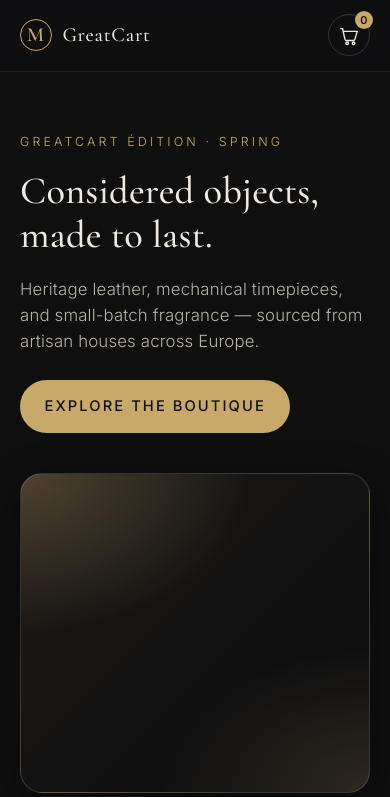
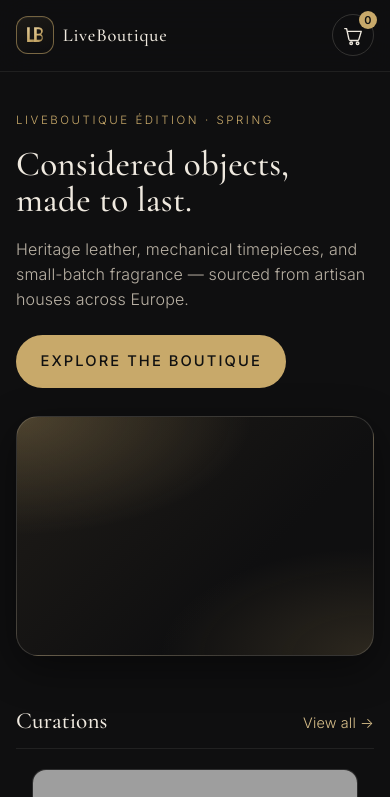
Before and after one commit to ppzcarecart/test-ecommerce, a Django app: page / in a window 390 px wide. Shown: the top 797 px of the page. Run offline with Django 5.2, Linux system fonts and the light colour scheme; data comes from the database, SQL or seed files in the repository; grey boxes are pictures that could not be loaded.

Commit message:
rebrand: GreatCart → LiveBoutique + new LB monogram + mobile fit
- Replace 'M' brand text with custom LB serif monogram SVG (gold gradient,
  rounded-square mark) in header and PWA icons (192/512 PNG + master SVG)
- Wire SITE_NAME, JS namespace, SW cache key, hero/eyebrow copy through
  to LiveBoutique
- Fix mobile horizontal overflow: overflow-x: hidden on html/body, max-width
  100vw, minmax(0, 1fr) on hero/pdp/cart/checkout grids, breakpoint-tightened
  padding (1rem on <480px, 1.25rem above), 2-up product grid below 600px,
  hero__art height 240→320→460px, single-col checkout row on small viewports
- Reduce hero title clamp floor (2.4→2.0rem) and hero__art height for phones
- Word-wrap headings/long copy with overflow-wrap: anywhere
- Expose flex-shrink: 0 on cart link to keep header stable
- Add screenshots/ to .gitignore

Co-Authored-By: Claude Opus 4.7 <noreply@anthropic.com>

```diff
--- a/core/context_processors.py
+++ b/core/context_processors.py
@@ -15,7 +15,7 @@ def site(request):
         nav_categories = []
 
     return {
-        "SITE_NAME": getattr(settings, "SITE_NAME", "GreatCart"),
+        "SITE_NAME": getattr(settings, "SITE_NAME", "LiveBoutique"),
         "SITE_TAGLINE": getattr(settings, "SITE_TAGLINE", "Curated luxury goods"),
         "DEFAULT_CURRENCY": getattr(settings, "DEFAULT_CURRENCY", "USD"),
         "STRIPE_PUBLIC_KEY": getattr(settings, "STRIPE_PUBLIC_KEY", ""),
--- a/shop/settings.py
+++ b/shop/settings.py
@@ -125,7 +125,7 @@ DJANGO_ADMIN_USERNAME = config("DJANGO_ADMIN_USERNAME", default="admin")
 DJANGO_ADMIN_PASSWORD = config("DJANGO_ADMIN_PASSWORD", default="ChangeMe123!")
 
 # Site / brand metadata (also exposed via context processor)
-SITE_NAME = "GreatCart"
+SITE_NAME = "LiveBoutique"
 SITE_TAGLINE = "Curated luxury goods"
 
 # Security niceties for production deployments
--- a/static/css/styles.css
+++ b/static/css/styles.css
@@ -25,6 +25,7 @@
 }
 
 * { box-sizing: border-box; }
+html, body { overflow-x: hidden; }
 html { -webkit-text-size-adjust: 100%; }
 body {
   margin: 0;
@@ -38,9 +39,15 @@ body {
   text-rendering: optimizeLegibility;
   min-height: 100dvh;
   padding-bottom: env(safe-area-inset-bottom);
+  width: 100%;
+  max-width: 100vw;
 }
 
-img { max-width: 100%; display: block; }
+img, svg { max-width: 100%; display: block; height: auto; }
+h1, h2, h3, p, .hero__lede, .pdp__short {
+  overflow-wrap: anywhere;
+  word-wrap: break-word;
+}
 a { color: inherit; text-decoration: none; transition: color .2s ease; }
 a:hover { color: var(--gold-soft); }
 
@@ -51,8 +58,8 @@ h1, h2, h3 {
   line-height: 1.15;
   margin: 0 0 0.6em;
 }
-h1 { font-size: clamp(2.1rem, 6vw, 3.4rem); }
-h2 { font-size: clamp(1.55rem, 3.5vw, 2.1rem); }
+h1 { font-size: clamp(1.9rem, 6vw, 3.4rem); }
+h2 { font-size: clamp(1.45rem, 3.5vw, 2.1rem); }
 h3 { font-size: 1.15rem; font-weight: 500; }
 
 p { margin: 0 0 1em; }
@@ -76,23 +83,34 @@ p { margin: 0 0 1em; }
 .site-header__inner {
   max-width: var(--container);
   margin: 0 auto;
-  padding: .9rem 1.25rem;
-  display: flex; align-items: center; gap: 1rem;
+  padding: .9rem 1rem;
+  display: flex; align-items: center; gap: .75rem;
   justify-content: space-between;
 }
+@media (min-width: 480px) {
+  .site-header__inner { padding: .9rem 1.25rem; gap: 1rem; }
+}
 .brand {
-  display: flex; align-items: center; gap: .65rem;
-  font-family: var(--serif); font-size: 1.25rem; letter-spacing: .04em;
+  display: flex; align-items: center; gap: .55rem;
+  font-family: var(--serif); font-size: 1.15rem; letter-spacing: .04em;
+  min-width: 0;
 }
+@media (min-width: 480px) { .brand { font-size: 1.25rem; gap: .65rem; } }
 .brand__mark {
-  width: 32px; height: 32px;
-  border-radius: 50%;
+  width: 38px; height: 38px;
+  border-radius: 12px;
   display: grid; place-items: center;
-  border: 1px solid var(--gold);
-  color: var(--gold);
-  font-weight: 600;
+  border: 1px solid rgba(200, 169, 106, 0.55);
+  background: linear-gradient(160deg, rgba(200,169,106,.08), rgba(200,169,106,0));
+  flex-shrink: 0;
+  box-shadow: 0 1px 0 rgba(255,255,255,0.04) inset;
 }
-.brand__name { font-weight: 500; }
+.brand__mark svg { width: 28px; height: 28px; }
+.brand__name {
+  font-weight: 500;
+  white-space: nowrap;
+  overflow: hidden; text-overflow: ellipsis;
+}
 .primary-nav {
   display: none; gap: 1.6rem; font-size: .92rem;
   text-transform: uppercase; letter-spacing: .14em;
@@ -109,6 +127,7 @@ p { margin: 0 0 1em; }
   border: 1px solid var(--line-strong);
   border-radius: 50%;
   color: var(--ink);
+  flex-shrink: 0;
 }
 .cart-link:hover { border-color: var(--gold); color: var(--gold); }
 .cart-link__count {
@@ -122,30 +141,33 @@ p { margin: 0 0 1em; }
 /* ---------- Hero ---------- */
 .hero {
   max-width: var(--container);
-  margin: 1.5rem auto 0;
-  padding: 1.25rem;
+  margin: 1rem auto 0;
+  padding: 1rem;
   display: grid;
-  gap: 1.5rem;
-  grid-template-columns: 1fr;
+  gap: 1.25rem;
+  grid-template-columns: minmax(0, 1fr);
   align-items: center;
 }
-.hero__content { padding: 1rem 0; }
+@media (min-width: 480px) { .hero { padding: 1.25rem; } }
+.hero__content { padding: .5rem 0; min-width: 0; }
 .hero__eyebrow {
-  font-size: .78rem; letter-spacing: .25em; text-transform: uppercase;
-  color: var(--gold); margin-bottom: 1.1rem;
+  font-size: .72rem; letter-spacing: .22em; text-transform: uppercase;
+  color: var(--gold); margin-bottom: 1rem;
 }
 .hero__title {
-  font-size: clamp(2.4rem, 8vw, 4.6rem);
-  margin-bottom: 1.2rem;
+  font-size: clamp(2rem, 9vw, 4.6rem);
+  margin-bottom: 1.1rem;
+  line-height: 1.05;
 }
 .hero__lede {
   color: var(--ink-soft);
   max-width: 36ch;
-  font-size: 1.05rem;
-  margin-bottom: 1.6rem;
+  font-size: 1rem;
+  margin-bottom: 1.5rem;
 }
 .hero__art {
-  height: 320px;
+  height: 240px;
+  width: 100%;
   border-radius: var(--radius-lg);
   background:
     radial-gradient(120% 90% at 0% 0%, rgba(200,169,106,.28), transparent 55%),
--- a/static/js/app.js
+++ b/static/js/app.js
@@ -1,4 +1,4 @@
-// GreatCart — storefront UI helpers
+// LiveBoutique — storefront UI helpers
 (function () {
   'use strict';
 
--- a/static/js/pwa.js
+++ b/static/js/pwa.js
@@ -15,8 +15,8 @@
   });
 
   // Expose a tiny global so the UI could surface a custom install button later.
-  window.GreatCart = window.GreatCart || {};
-  window.GreatCart.promptInstall = async function () {
+  window.LiveBoutique = window.LiveBoutique || {};
+  window.LiveBoutique.promptInstall = async function () {
     if (!deferredPrompt) return null;
     deferredPrompt.prompt();
     const choice = await deferredPrompt.userChoice;
--- a/templates/base.html
+++ b/templates/base.html
@@ -27,8 +27,22 @@
 
     <header class="site-header">
       <div class="site-header__inner">
-        <a class="brand" href="{% url 'core:home' %}">
-          <span class="brand__mark">M</span>
+        <a class="brand" href="{% url 'core:home' %}" aria-label="{{ SITE_NAME }} home">
+          <span class="brand__mark" aria-hidden="true">
+            <svg viewBox="0 0 64 64" width="32" height="32" focusable="false">
+              <defs>
+                <linearGradient id="brandgold" x1="0" y1="0" x2="1" y2="1">
+                  <stop offset="0%" stop-color="#e7cf99"/>
+                  <stop offset="55%" stop-color="#c8a96a"/>
+                  <stop offset="100%" stop-color="#9a7f48"/>
+                </linearGradient>
+              </defs>
+              <g fill="url(#brandgold)">
+                <path d="M14 14h6v28h14v6H14z"/>
+                <path d="M30 14h11a9 9 0 0 1 5.4 16.2A10 10 0 0 1 41 48H30zm6 5v10h5a5 5 0 0 0 0-10zm0 14v10h6.5a5 5 0 0 0 0-10z" fill-rule="evenodd"/>
+              </g>
+            </svg>
+          </span>
           <span class="brand__name">{{ SITE_NAME }}</span>
         </a>
 
--- a/templates/catalog/product_list.html
+++ b/templates/catalog/product_list.html
@@ -7,7 +7,7 @@
 
 {% block content %}
   <section class="page-head">
-    <p class="page-head__eyebrow">GreatCart</p>
+    <p class="page-head__eyebrow">LiveBoutique</p>
     <h1>{% if active_category %}{{ active_category.name }}{% else %}The Boutique{% endif %}</h1>
     {% if active_category and active_category.description %}
       <p class="page-head__lede">{{ active_category.description }}</p>
--- a/templates/core/home.html
+++ b/templates/core/home.html
@@ -4,7 +4,7 @@
 {% block content %}
   <section class="hero">
     <div class="hero__content">
-      <p class="hero__eyebrow">GreatCart Édition · Spring</p>
+      <p class="hero__eyebrow">LiveBoutique Édition · Spring</p>
       <h1 class="hero__title">Considered objects,<br/>made to last.</h1>
       <p class="hero__lede">
         Heritage leather, mechanical timepieces, and small-batch fragrance —
--- a/templates/pwa/sw.js
+++ b/templates/pwa/sw.js
@@ -1,5 +1,5 @@
 {% load static %}
-const CACHE = 'greatcart-v1';
+const CACHE = 'liveboutique-v1';
 const PRECACHE = [
   '/',
   '/offline/',
```
Also changed, not shown: other parts of static/css/styles.css (+77 -39 lines), README.md, static/icons/icon-192.png, static/icons/icon-512.png, static/icons/icon.svg, 2 other files.
